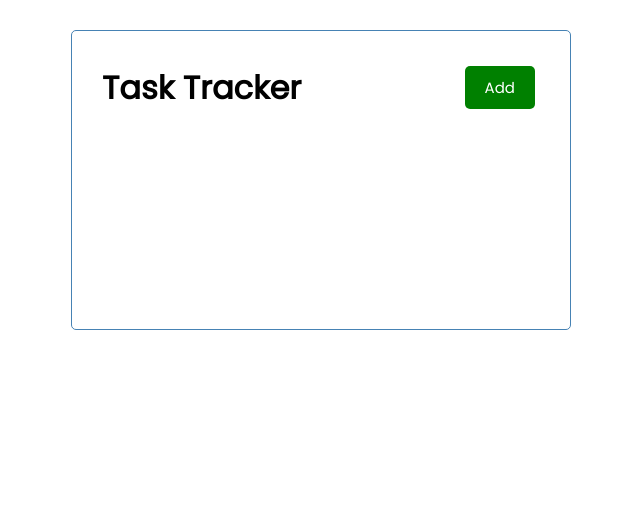
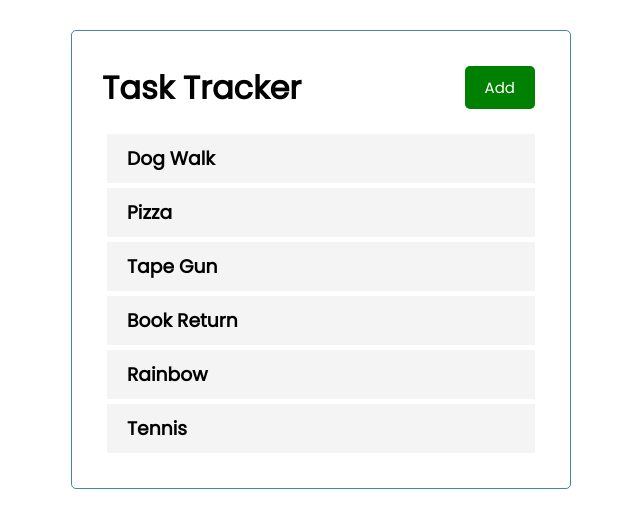
Before and after one commit to chrisyoung0101/traversy-react-task-tracker, a React (Create React App) app: page / in a window 1280 px wide. Shown: the top 528 px of the page, without its empty margins (319-959 px from the left). Built offline with nearby package versions, Linux system fonts and the light colour scheme.

Commit message:
Keep it up

```diff
--- a/src/App.js
+++ b/src/App.js
@@ -1,10 +1,52 @@
+import { useState } from 'react';
 import Header from './components/Header';
+import Tasks from './components/Tasks';
 
 // Main root app component
 function App() {
+  const [tasks, setTasks] = useState([
+    {
+      id: 1,
+      text: 'Dog Walk',
+      day: 'Feb 5th at 2pm',
+      reminder: true,
+    },
+    {
+      id: 2,
+      text: 'Pizza',
+      day: 'Jan 5th at 12pm',
+      reminder: false,
+    },
+    {
+      id: 3,
+      text: 'Tape Gun',
+      day: 'Oct 10th at 6pm',
+      reminder: true,
+    },
+    {
+      id: 4,
+      text: 'Book Return',
+      day: 'June 16th at 4pm',
+      reminder: false,
+    },
+    {
+      id: 5,
+      text: 'Rainbow',
+      day: 'Aug 11th at 10am',
+      reminder: true,
+    },
+    {
+      id: 6,
+      text: 'Tennis',
+      day: 'Mar 7th at 2pm',
+      reminder: true,
+    },
+  ]);
+
   return (
     <div className="container">
       <Header />
+      <Tasks tasks={tasks} />
     </div>
   );
 }
--- a/src/components/Button.js
+++ b/src/components/Button.js
@@ -1,8 +1,12 @@
 import PropTypes from 'prop-types';
 
-const Button = ({ color, text }) => {
+const Button = ({ color, text, onClick }) => {
   return (
-    <button style={{ backgroundColor: color }} className="btn">
+    <button
+      onClick={onClick}
+      style={{ backgroundColor: color }}
+      className="btn"
+    >
       {text}
     </button>
   );
@@ -15,6 +19,7 @@ Button.defaultProps = {
 Button.propTypes = {
   text: PropTypes.string,
   color: PropTypes.string,
+  onClick: PropTypes.func,
 };
 
 export default Button;
--- a/src/components/Header.js
+++ b/src/components/Header.js
@@ -2,6 +2,10 @@ import PropTypes from 'prop-types';
 import Button from './Button';
 
 const Header = ({ title }) => {
+  const onClick = (e) => {
+    console.log('click', e);
+  };
+
   return (
     <header className="header">
       {/* <h1 style={{ color: 'red', backgroundColor: 'black' }}>{title}</h1> */}
@@ -9,7 +13,7 @@ const Header = ({ title }) => {
       {/* <h1 style={headingStyle}>{title}</h1> */}
 
       <h1>{title}</h1>
-      <Button color="green" text="Add" />
+      <Button color="green" text="Add" onClick={onClick} />
     </header>
   );
 };
--- /dev/null
+++ b/src/components/Task.js
@@ -0,0 +1,9 @@
+const Task = ({ task }) => {
+  return (
+    <div className="task">
+      <h3>{task.text}</h3>
+    </div>
+  );
+};
+
+export default Task;
--- /dev/null
+++ b/src/components/Tasks.js
@@ -0,0 +1,13 @@
+import Task from './Task';
+
+const Tasks = ({ tasks }) => {
+  return (
+    <>
+      {tasks.map((task) => (
+        <Task key={task.id} task={task} />
+      ))}
+    </>
+  );
+};
+
+export default Tasks;
```
Also changed, not shown: src/TestData.js (added, +41 -0 lines).
